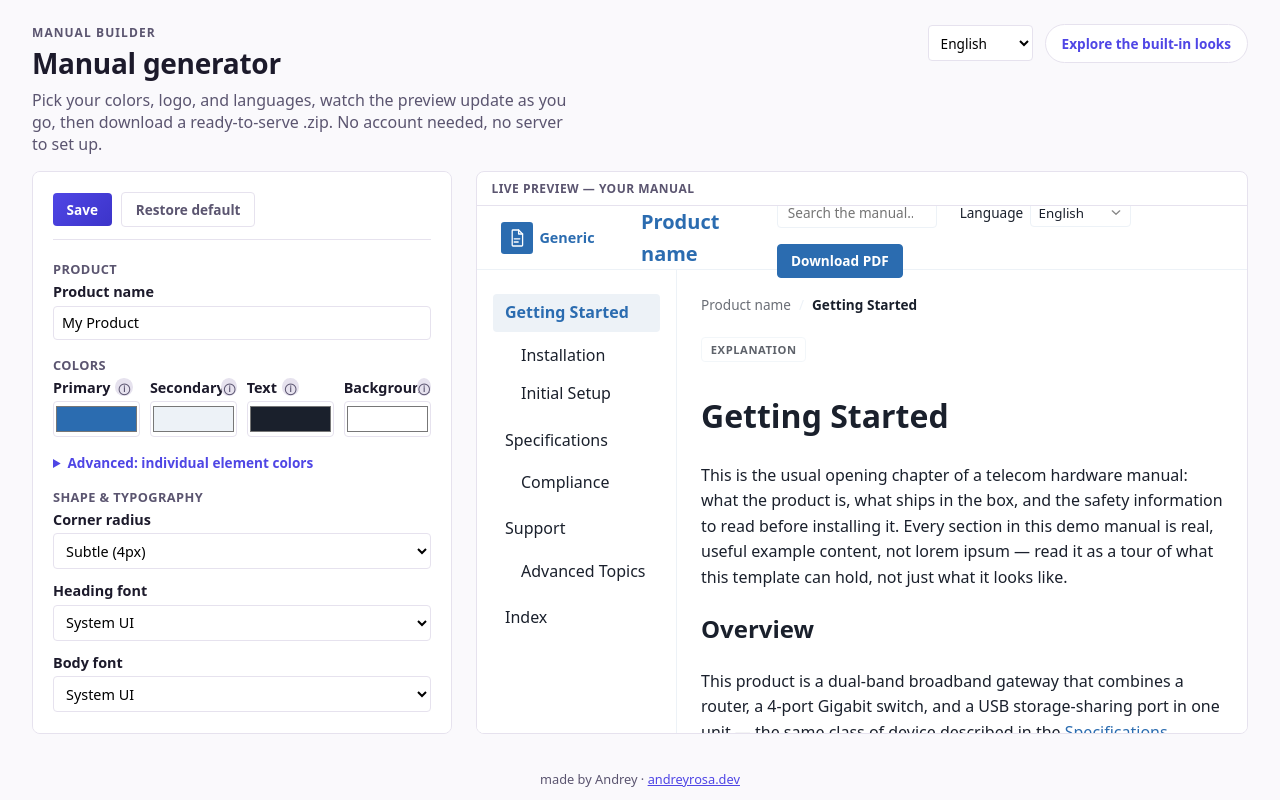
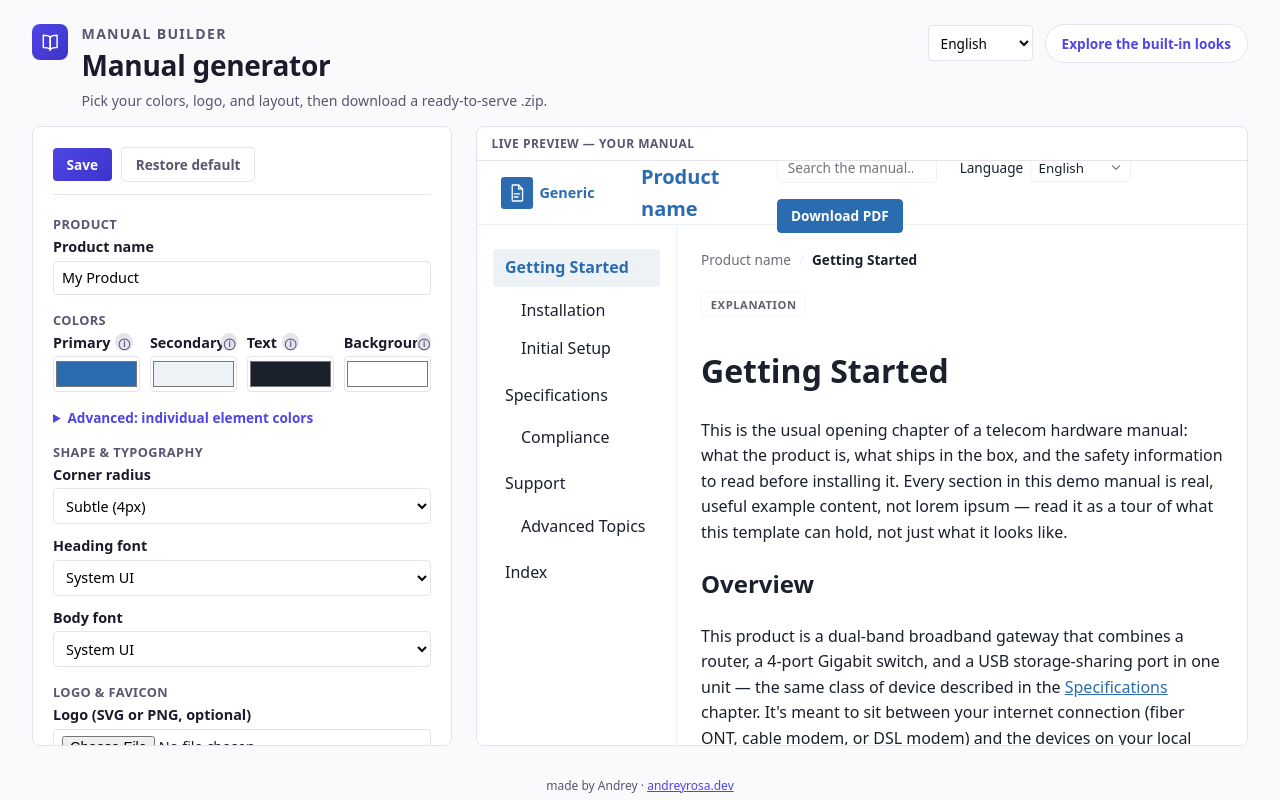
Before and after one commit to andreyadriano/enchiridion, a website with bundled scripts: page generator/index.html in a window 1280 px wide. Built offline with nearby package versions, Linux system fonts and the light colour scheme.

Commit message:
feat: add 'back home' button

```diff
--- a/generator/css/generator.css
+++ b/generator/css/generator.css
@@ -42,6 +42,43 @@
   color: var(--gen-primary);
 }
 
+.gen-home-link {
+  flex: 0 0 auto;
+  display: inline-flex;
+  align-items: center;
+  justify-content: center;
+  width: 2.25rem;
+  height: 2.25rem;
+  border-radius: 8px;
+  background-image: linear-gradient(135deg, var(--gen-primary), var(--gen-primary-dark));
+  color: #fff;
+  text-decoration: none;
+  transition: transform 0.15s ease, box-shadow 0.15s ease;
+}
+
+.gen-home-link svg {
+  width: 1.15rem;
+  height: 1.15rem;
+}
+
+@media (hover: hover) {
+  .gen-home-link:hover {
+    transform: translateY(-1px);
+    box-shadow: 0 6px 14px rgba(79, 70, 229, 0.3);
+  }
+}
+
+.gen-home-link:focus-visible {
+  outline: 2px solid var(--gen-primary);
+  outline-offset: 2px;
+}
+
+@media (prefers-reduced-motion: reduce) {
+  .gen-home-link {
+    transition: none;
+  }
+}
+
 .gen-section-heading {
   margin: 0 0 1.5rem;
   font-size: 1.6rem;
@@ -83,6 +120,12 @@ body {
   padding: 1.5rem 2rem 1rem;
 }
 
+.generator-header-text {
+  display: flex;
+  align-items: flex-start;
+  gap: 0.85rem;
+}
+
 .generator-header-text h1 {
   margin: 0.2rem 0 0.4rem;
   font-size: 1.75rem;
@@ -93,6 +136,7 @@ body {
 .generator-header-text p {
   margin: 0;
   max-width: 60ch;
+  font-size: 0.88rem;
   color: var(--gen-muted);
 }
 
@@ -506,9 +550,16 @@ body {
 
 .templates-page-header {
   flex: 0 0 auto;
+  display: flex;
+  align-items: flex-start;
+  gap: 0.85rem;
   padding: 1.25rem 2rem 1rem;
   border-bottom: 1px solid var(--gen-border);
   background: var(--gen-surface);
+}
+
+.templates-page-header-inner {
+  flex: 1 1 auto;
 }
 
 .templates-page-header-top {
@@ -1127,8 +1178,8 @@ body {
    partials/footer.html for that one) ---------- */
 .site-credit {
   flex: 0 0 auto;
-  padding: 0.75rem 1.5rem;
-  font-size: 0.8rem;
+  padding: 0.4rem 1.5rem;
+  font-size: 0.75rem;
   color: var(--gen-muted);
   text-align: center;
 }
--- a/generator/i18n/en.json
+++ b/generator/i18n/en.json
@@ -1,8 +1,9 @@
 {
   "_readme": "UI-chrome dictionary for index.html/generator/index.html/generator/templates.html (the generator tool itself, not one of the manuals it produces — see js/generator/i18n.js). Keep en/pt/es with the exact same set of keys. NOT part of js/generator/package/file-manifest.js — never gets copied into a generated manual's own zip.",
   "generator.eyebrow": "Manual builder",
+  "generator.home": "Back to home",
   "generator.title": "Manual generator",
-  "generator.subtitle": "Pick your colors, logo, and languages, watch the preview update as you go, then download a ready-to-serve .zip. No account needed, no server to set up.",
+  "generator.subtitle": "Pick your colors, logo, and layout, then download a ready-to-serve .zip.",
   "generator.language": "Language",
   "generator.templatesCta": "Explore the built-in looks",
   "generator.section.product": "Product",
--- a/generator/i18n/es.json
+++ b/generator/i18n/es.json
@@ -1,8 +1,9 @@
 {
   "_readme": "UI-chrome dictionary for index.html/generator/index.html/generator/templates.html (the generator tool itself, not one of the manuals it produces — see js/generator/i18n.js). Keep en/pt/es with the exact same set of keys. NOT part of js/generator/package/file-manifest.js — never gets copied into a generated manual's own zip.",
   "generator.eyebrow": "Creador de manuales",
+  "generator.home": "Volver al inicio",
   "generator.title": "Generador de manuales",
-  "generator.subtitle": "Elige tus colores, logo e idiomas, mira la vista previa actualizarse al instante y descarga un .zip listo para publicar. No necesitas cuenta ni servidor.",
+  "generator.subtitle": "Elige colores, logo y diseño, luego descarga un .zip listo para publicar.",
   "generator.language": "Idioma",
   "generator.templatesCta": "Explorar los estilos listos",
   "generator.section.product": "Producto",
--- a/generator/i18n/pt.json
+++ b/generator/i18n/pt.json
@@ -1,8 +1,9 @@
 {
   "_readme": "UI-chrome dictionary for index.html/generator/index.html/generator/templates.html (the generator tool itself, not one of the manuals it produces — see js/generator/i18n.js). Keep en/pt/es with the exact same set of keys. NOT part of js/generator/package/file-manifest.js — never gets copied into a generated manual's own zip.",
   "generator.eyebrow": "Criador de manuais",
+  "generator.home": "Voltar para o início",
   "generator.title": "Gerador de manual",
-  "generator.subtitle": "Escolha as cores, o logo e os idiomas, acompanhe a pré-visualização atualizar em tempo real e baixe um .zip pronto pra publicar. Não precisa de conta nem de servidor.",
+  "generator.subtitle": "Escolha cores, logo e layout, depois baixe um .zip pronto para publicar.",
   "generator.language": "Idioma",
   "generator.templatesCta": "Explorar os visuais prontos",
   "generator.section.product": "Produto",
--- a/generator/index.html
+++ b/generator/index.html
@@ -28,9 +28,14 @@
 
   <header class="generator-header">
     <div class="generator-header-text">
-      <p class="gen-eyebrow" data-i18n="generator.eyebrow">Manual builder</p>
-      <h1 data-i18n="generator.title">Manual generator</h1>
-      <p data-i18n="generator.subtitle">Pick your colors, logo, and languages, watch the preview update as you go, then download a ready-to-serve .zip. No account needed, no server to set up.</p>
+      <a class="gen-home-link" href="../index.html" data-i18n-attr="aria-label:generator.home" aria-label="Back to home">
+        <svg viewBox="0 0 24 24" fill="none" stroke="currentColor" stroke-width="1.9" stroke-linecap="round" stroke-linejoin="round"><path d="M12 5C10 3.5 6.5 3 3 3v16c3.5 0 7 0.5 9 2"/><path d="M12 5c2-1.5 5.5-2 9-2v16c-3.5 0-7 0.5-9 2Z"/><path d="M12 5v18"/></svg>
+      </a>
+      <div>
+        <p class="gen-eyebrow" data-i18n="generator.eyebrow">Manual builder</p>
+        <h1 data-i18n="generator.title">Manual generator</h1>
+        <p data-i18n="generator.subtitle">Pick your colors, logo, and layout, then download a ready-to-serve .zip.</p>
+      </div>
     </div>
     <div class="generator-header-actions">
       <label class="generator-lang-picker">
```
Also changed, not shown: generator/templates.html (+5 -0 lines).
